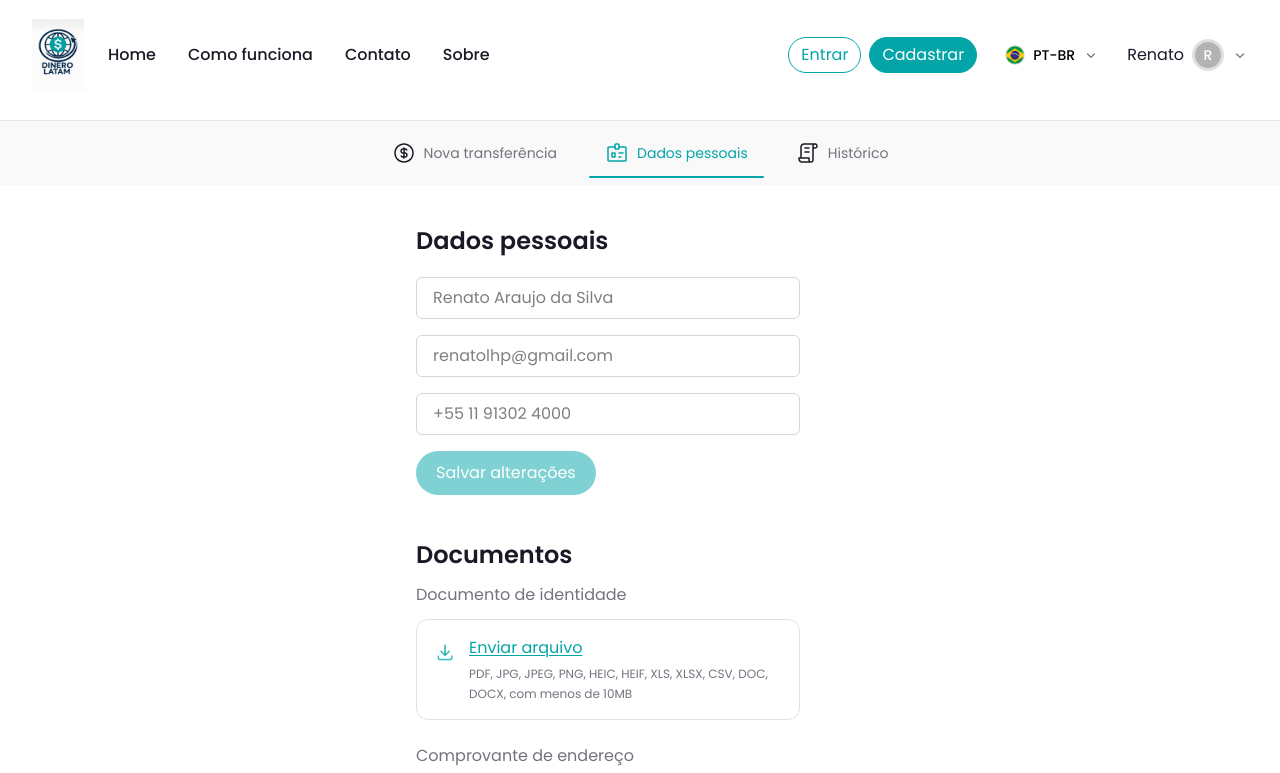
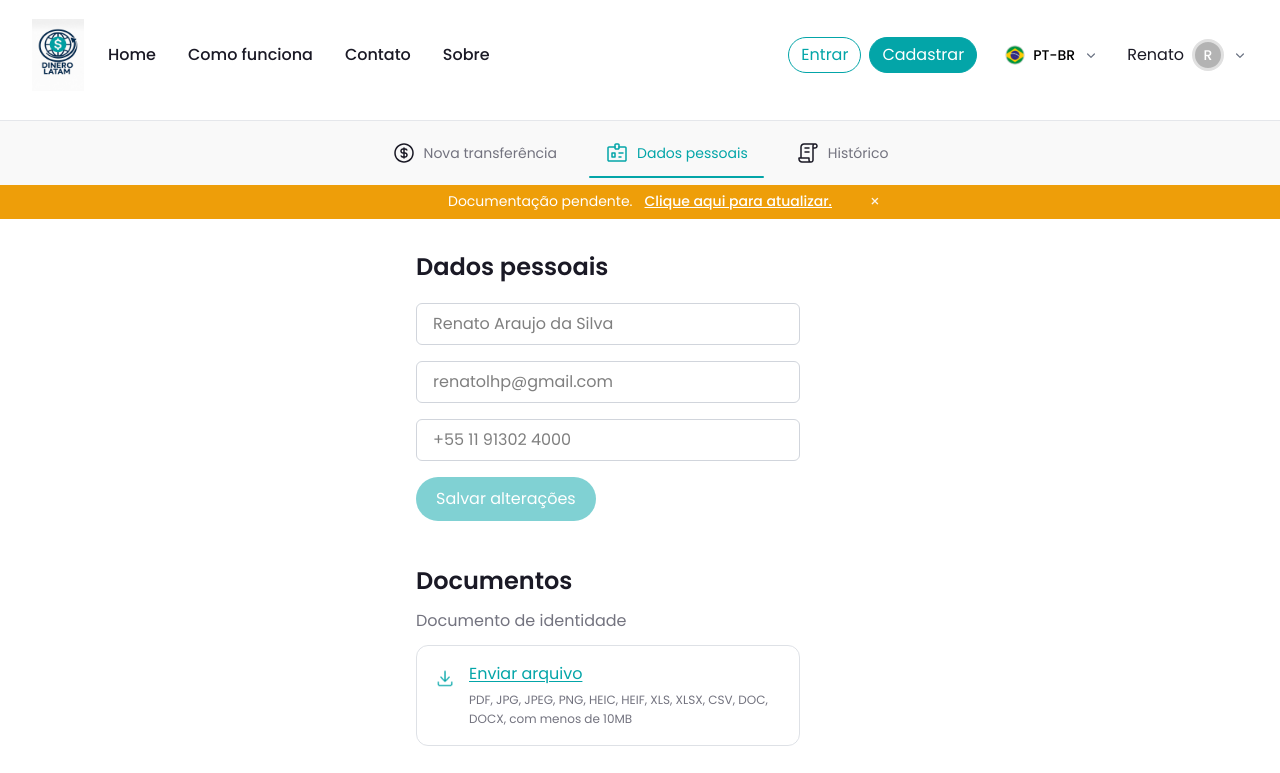
Before and after one commit to thaynathauany/FrontTailwind, a Next.js app: page /my-panel in a window 1280 px wide. Shown: the top 773 px of the page. Built offline with nearby package versions, Linux system fonts and the light colour scheme.

Commit message:
feat: ajustes gerais de estilo

```diff
--- a/src/app/my-panel/page.tsx
+++ b/src/app/my-panel/page.tsx
@@ -33,7 +33,7 @@ export default function MyPanelPage() {
 
     return (
         <div className="bg-white mt-[120px]">
-            <div className="w-full bg-[#f9f9f9] border-t border-gray-200">
+            <div className="hidden md:block w-full bg-[#f9f9f9] border-t border-gray-200">
                 <nav
                     className="mx-auto max-w-5xl flex overflow-x-auto px-4 sm:px-6 py-2 whitespace-nowrap gap-3 sm:gap-4 justify-start sm:justify-center scrollbar-none snap-x snap-mandatory"
                     style={{ scrollPaddingLeft: '1rem', scrollPaddingRight: '1rem' }}
@@ -62,7 +62,7 @@ export default function MyPanelPage() {
                 </nav>
             </div>
 
-            <main className="mx-auto max-w-3xl px-4 sm:px-6 py-10">
+            <main className="w-full">
                 {step === 1 && <Transference />}
                 {step === 2 && <PersonalData />}
                 {step === 3 && <History />}
--- a/src/app/my-panel/tabs/History.tsx
+++ b/src/app/my-panel/tabs/History.tsx
@@ -59,7 +59,7 @@ export default function History({
     const cancelEdit = () => setEditId(null);
 
     return (
-        <div className="w-full max-w-5xl mx-auto px-4 sm:px-6">
+        <div className="mx-auto max-w-3xl px-8 sm:px-6 py-0 sm:py-10">
             <HistoryHeader lastUpdated={lastUpdated} onOpenFilter={onOpenFilter} onNewTransfer={onNewTransfer} />
 
             <div className="mt-4 space-y-4">
--- a/src/app/my-panel/tabs/PersonalData.tsx
+++ b/src/app/my-panel/tabs/PersonalData.tsx
@@ -3,6 +3,7 @@
 import { useRef, useState, ChangeEvent } from "react";
 import CustomButton from "@/components/ui/CustomButton";
 import { useTranslations } from "next-intl";
+import TopNotice from "@/components/ui/TopNotice";
 
 function UploadCard({
     inputRef,
@@ -24,7 +25,7 @@ function UploadCard({
     const helperText = helper ?? t("uploadFormats");
 
     return (
-        <div className="mt-3 rounded-xl border border-gray-300/70 p-4 max-w-sm">
+        <div className="mt-3 rounded-xl border border-gray-300/70 p-4 max-w-sm" >
             <div className="flex items-start gap-3">
                 <div className="mt-1 inline-flex h-6 w-6 items-center justify-center rounded-md">
                     <img src="/images/icones/upload.png" alt="" className="h-5 w-5" />
@@ -83,8 +84,11 @@ export default function PersonalData() {
             };
 
     return (
-        <div className="flex flex-col w-full max-w-sm sm:max-w-md px-4 sm:px-6 lg:px-0 mx-auto">
-            <div className="flex-1 flex items-start sm:items-center justify-center">
+        <div className="w-full">
+            <TopNotice />
+            <div className="flex flex-col w-full max-w-sm sm:max-w-md px-8 sm:px-6 lg:px-0 mx-auto">
+
+                <div className="flex-1 flex items-start sm:items-center justify-center mt-8">
                     <div className="flex flex-col items-start justify-start w-full">
                         <div className="w-full space-y-5">
                             <div className="flex flex-col space-y-2 text-left">
@@ -158,5 +162,7 @@ export default function PersonalData() {
                     </div>
                 </div>
             </div>
+        </div>
+
     );
 }
--- a/src/app/my-panel/tabs/Transference.tsx
+++ b/src/app/my-panel/tabs/Transference.tsx
@@ -40,8 +40,8 @@ function CurrencyInput({
         <div className="mt-4">
             <label className="block text-primary mb-2 text-sm sm:text-base">{label}</label>
 
-            <div className="flex flex-col sm:flex-row sm:items-center gap-3">
-                <div className="relative w-full sm:w-[230px]">
+            <div className="flex flex-row sm:items-center gap-3 justify-start w-full md:w-sm">
+                <div className="relative w-[190px] sm:w-[230px]">
                     <input
                         type="text"
                         inputMode="decimal"
@@ -175,7 +175,7 @@ export default function Transference() {
 
     // ---------- FORMULÁRIO ----------
     return (
-        <div className="flex flex-col w-full max-w-sm sm:max-w-md px-4 sm:px-6 lg:px-0 mx-auto">
+        <div className="flex flex-col w-full max-w-sm sm:max-w-md px-8 sm:px-6 lg:px-0 mx-auto mt-0 sm:mt-8">
             <h1 className="text-2xl font-semibold text-black">Nova transferência</h1>
 
             <CurrencyInput
@@ -227,7 +227,7 @@ export default function Transference() {
             {mode === "recipient" && (
                 <>
                     <h2 className="mt-6 text-lg sm:text-xl font-semibold text-black">Dados do destinatário</h2>
-                    <div className="mt-3 space-y-3">
+                    <div className="mt-3 space-y-3 w-full md:w-sm">
                         <input
                             value={receiverName}
                             onChange={(e) => setReceiverName(e.target.value)}
--- a/src/components/history/HistoryCard.tsx
+++ b/src/components/history/HistoryCard.tsx
@@ -45,7 +45,7 @@ export default function HistoryCard({
     const initialReceive = "2936.26";
 
     return (
-        <article className="rounded-[22px] border border-gray-300/70 px-5 sm:px-6 py-5">
+        <article className="rounded-[22px] border border-gray-300/70 px-5 sm:px-6 py-5 mt-10">
             {/* Linha 1: data + status */}
             <div className="flex items-start justify-between gap-3">
                 <div className="text-sm text-primary">
@@ -55,8 +55,8 @@ export default function HistoryCard({
             </div>
 
             {/* Linha 2: nome + valor */}
-            <div className="mt-1 flex items-center justify-between">
-                <h2 className="text-xl font-semibold text-black">{item.name}</h2>
+            <div className="mt-1 flex items-center justify-between gap-3">
+                <h2 className="text-base md:text-xl font-semibold text-black">{item.name}</h2>
                 <div className="text-xl font-semibold text-black leading-none">
                     {amount}
                     <span className="ml-2 align-baseline text-sm text-primary font-normal">{item.currencyCode}</span>
--- a/src/components/history/HistoryHeader.tsx
+++ b/src/components/history/HistoryHeader.tsx
@@ -35,7 +35,7 @@ export default function HistoryHeader({
             </div>
 
             {/* Direita: Filtro + CTA */}
-            <div className="flex items-center gap-4">
+            <div className="flex items-center gap-4 justify-between">
                 <button
                     type="button"
                     onClick={onOpenFilter ?? noop}
--- /dev/null
+++ b/src/components/ui/TopNotice.tsx
@@ -0,0 +1,33 @@
+"use client";
+
+import { useState } from "react";
+import Link from "next/link";
+
+export default function TopNotice() {
+    const [open, setOpen] = useState(true);
+
+    if (!open) return null;
+
+    return (
+        <div className="bg-orange-light text-white">
+            <div className="mx-auto max-w-lg px-4 sm:px-6 py-2 relative">
+                {/* botão fechar */}
+                <button
+                    aria-label="Fechar aviso"
+                    onClick={() => setOpen(false)}
+                    className="absolute right-2 top-1/2 -translate-y-1/2 rounded-full px-2 text-white/90 hover:bg-white/20"
+                >
+                    ×
+                </button>
+
+                <div className="flex flex-col items-center gap-1 text-xs leading-tight text-center
+                    sm:flex-row sm:justify-center sm:gap-3 sm:text-sm sm:text-left">
+                    <span>Documentação pendente.</span>
+                    <Link href="/my-panel?tab=2" className="underline font-medium">
+                        Clique aqui para atualizar.
+                    </Link>
+                </div>
+            </div>
+        </div>
+    );
+}
--- a/src/styles/globals.css
+++ b/src/styles/globals.css
@@ -20,4 +20,5 @@ body {
   --color-darkgray: #374151;
   --color-green: #009d15;
   --color-orange: #cb5608;
+  --color-orange-light: #ee9e09;
 }
```
Also changed, not shown: src/components/history/EditAndResendForm.tsx (+8 -8 lines), src/components/layout/Header/Header.tsx (+24 -8 lines). Lines whose indentation alone changed are shown as unchanged.
